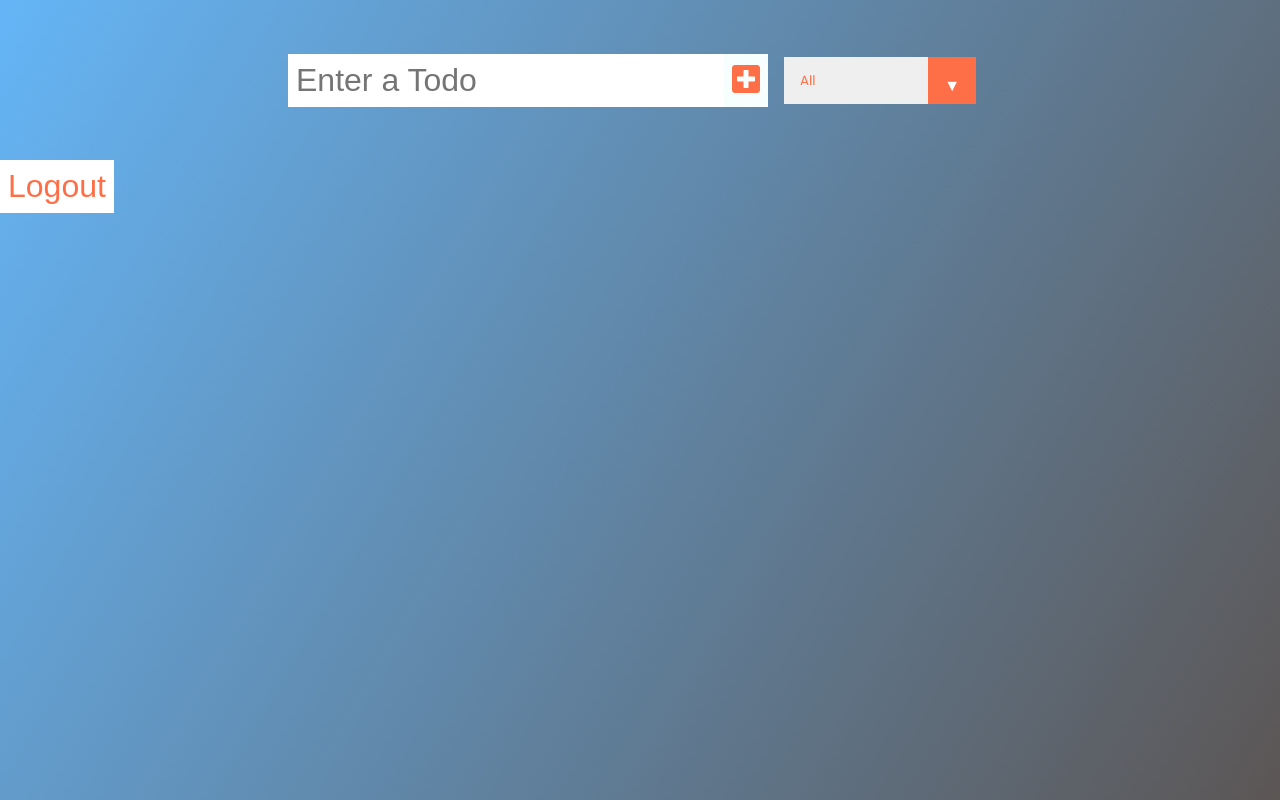
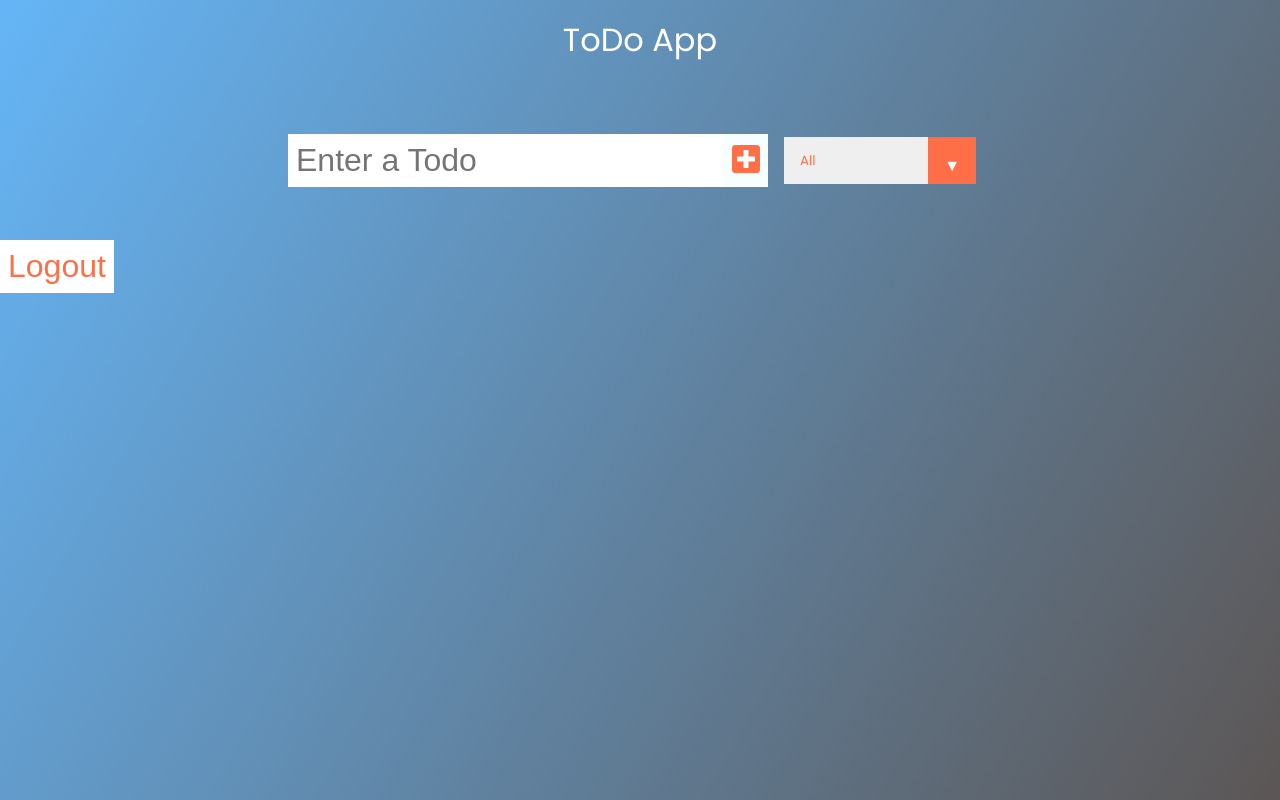
Before and after one commit to samchillcott/todo-2023, a React (Create React App) app: page /login in a window 1280 px wide. Both pictures are taken after typing "name@example.com", "Sample123" into the empty fields and a click on the button "Login". Built offline with nearby package versions, Linux system fonts and the light colour scheme.

Commit message:
add header

```diff
--- a/src/App.css
+++ b/src/App.css
@@ -10,14 +10,3 @@ body {
   font-family: "Poppins", sans-serif;
   min-height: 100vh;
 }
-
-header {
-  font-size: 2rem;
-}
-
-header {
-  min-height: 20vh;
-  display: flex;
-  justify-content: center;
-  align-items: center;
-}
--- a/src/screens/TodoApp/TodoApp.css
+++ b/src/screens/TodoApp/TodoApp.css
@@ -1,3 +1,14 @@
+header {
+  font-size: 2rem;
+}
+
+header {
+  min-height: 10vh;
+  display: flex;
+  justify-content: center;
+  align-items: center;
+}
+
 .logout-button {
   color: #ff6f47;
   background: #f7fffe;
--- a/src/screens/TodoApp/TodoApp.js
+++ b/src/screens/TodoApp/TodoApp.js
@@ -60,6 +60,7 @@ const TodoApp = () => {
 
   return (
     <div className="App">
+      <header>ToDo App</header>
       <Form
         inputText={ inputText }
         setInputText={ setInputText }
```
